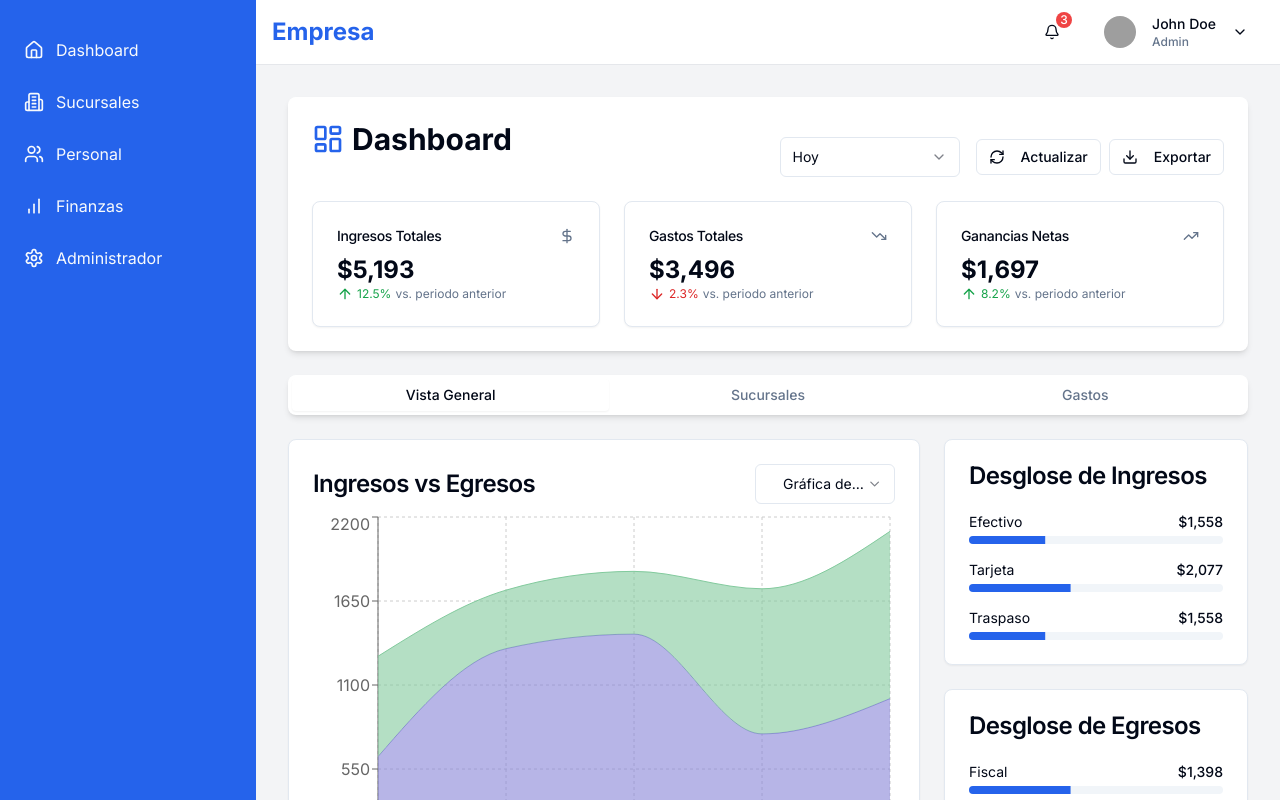
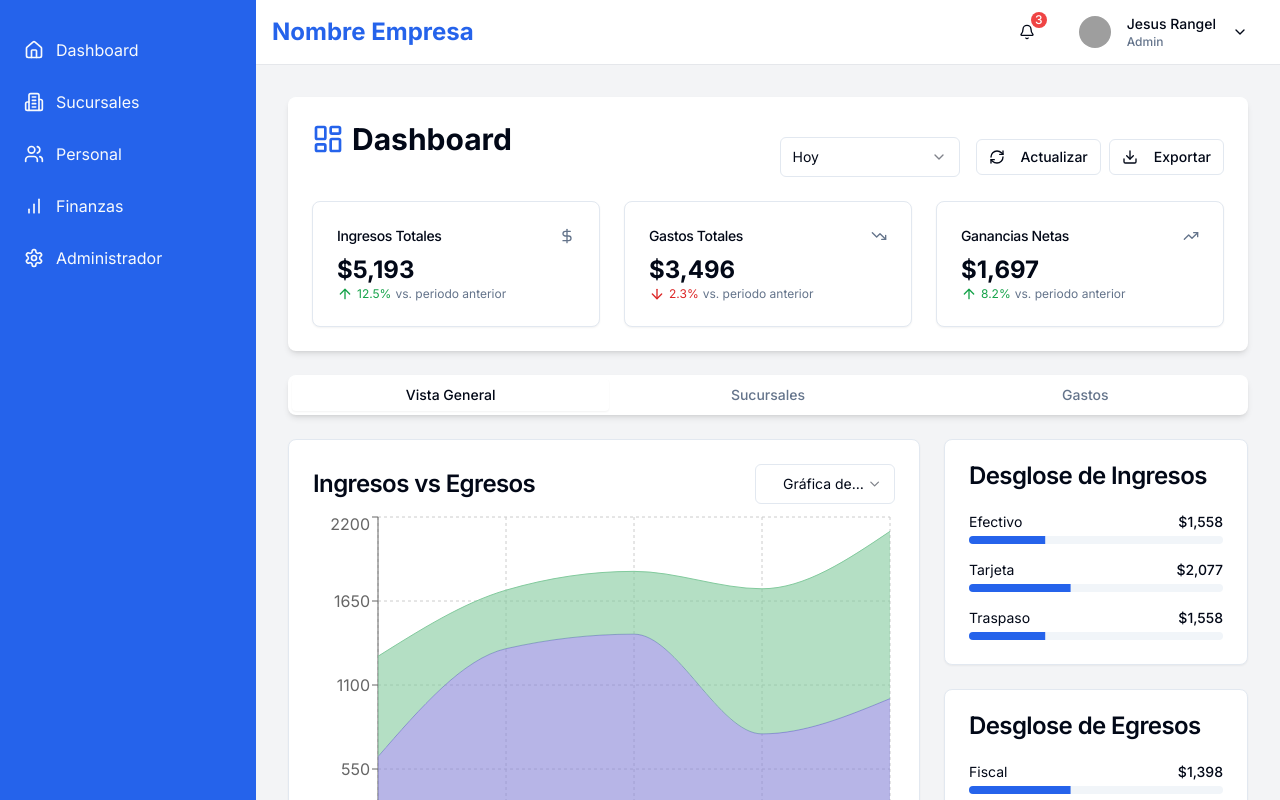
Before and after one commit to jerangel1/Empresa, a Next.js app: page / in a window 1280 px wide. Built offline with nearby package versions, Linux system fonts and the light colour scheme; grey boxes are pictures that could not be loaded.

Commit message:
Update Users Details

```diff
--- a/app/components/Header.tsx
+++ b/app/components/Header.tsx
@@ -34,15 +34,15 @@ export default function Header() {
   ]
 
   const user = {
-    name: "John",
-    lastName: "Doe",
-    email: "john.doe@example.com",
-    photoUrl: "https://github.com/shadcn.png",
+    name: "Jesus ",
+    lastName: "Rangel",
+    email: "devops@jesus-rangel.com",
+    photoUrl: "https://github.com/jerangel1",
   }
 
   return (
     <header className="bg-white border-b border-gray-200 px-4 py-3 flex items-center justify-between">
-      <h1 className="text-2xl font-bold text-primary">Empresa</h1>
+      <h1 className="text-2xl font-bold text-primary">Nombre Empresa</h1>
       <div className="flex items-center space-x-4">
         <Dialog open={showNotifications} onOpenChange={setShowNotifications}>
           <DialogTrigger asChild>
```
